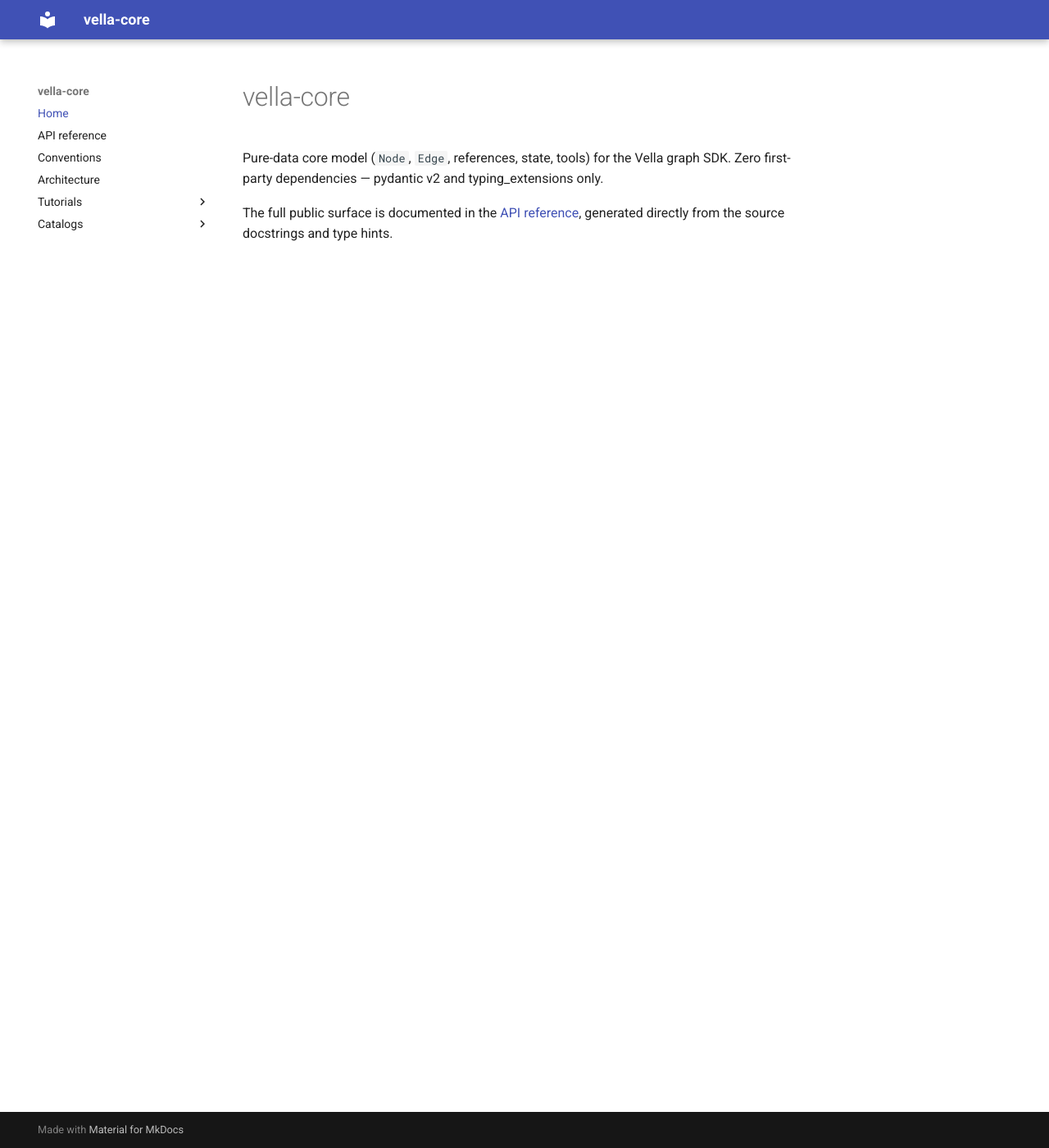
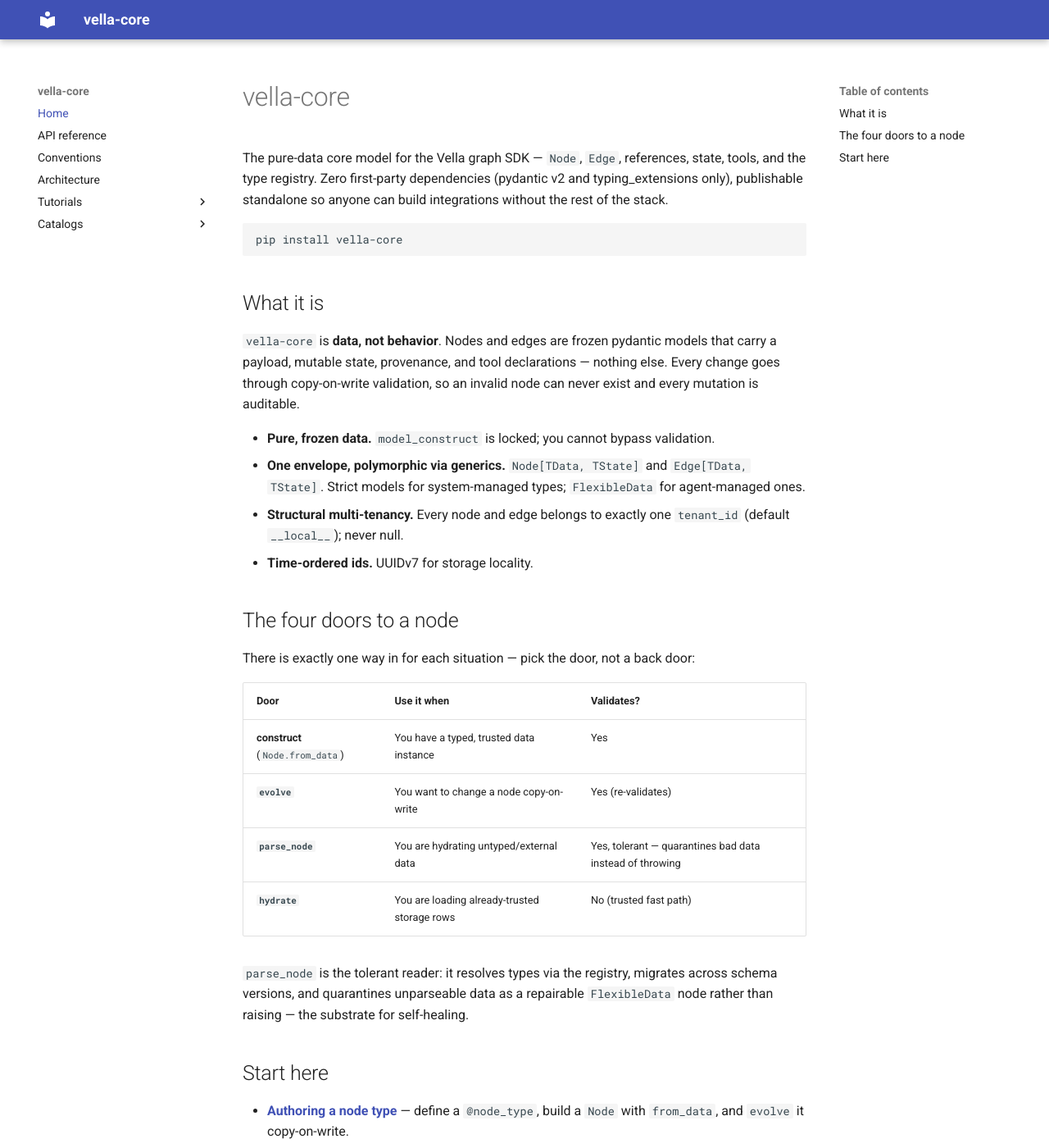
Before and after one commit to BCGK-2023/vella, an MkDocs documentation site: the page built from docs/index.md, in a window 1280 px wide and 1400 px high. Shown: the whole window at 82% size. Built offline with MkDocs 1.6.1 and Material for MkDocs 9.7.7, drawn with Linux system fonts in a browser that asks for light colours; some of the changed text lies outside the part shown.

Commit message:
docs(site): flesh landing page + add edges-and-state tutorial
Make the docs site non-bare ahead of publication.

- docs/index.md: real landing — what vella-core is, the four doors
  (construct/evolve/parse_node/hydrate) with a validates? column, and a
  Start-here section linking tutorials/conventions/architecture/API/catalogs.
  Adds a hermetic-Registry note (admonition).
- docs/tutorials/edges-and-state.md (NEW): doctest-safe how-to covering
  Edge construction with canonical EdgeTypes, Overlay state + update_state,
  Actuator current/desired + update_desired, and the VellaError guards.
  Uses canonical edge types so it stays clean under filterwarnings=error
  (UnknownEdgeTypeWarning is a UserWarning).
- mkdocs.yml: enable `admonition` (ships with Python-Markdown — no new dep);
  add the new tutorial to nav.

Authored in a writer pass, then independently reviewed (code-reviewer:
APPROVE WITH NITS; the one accuracy nit was applied). Full local gate green
(153 tests incl. the new doctests, mypy, pyright, ruff, interrogate,
mkdocs --strict, export_schema --check, generate_catalogs --check).

Co-Authored-By: Claude Opus 4.8 (1M context) <noreply@anthropic.com>

````diff
--- a/docs/index.md
+++ b/docs/index.md
@@ -1,8 +1,61 @@
 # vella-core
 
-Pure-data core model (`Node`, `Edge`, references, state, tools) for the Vella
-graph SDK. Zero first-party dependencies — pydantic v2 and typing_extensions
-only.
+The pure-data core model for the Vella graph SDK — `Node`, `Edge`, references,
+state, tools, and the type registry. Zero first-party dependencies (pydantic v2
+and typing_extensions only), publishable standalone so anyone can build
+integrations without the rest of the stack.
 
-The full public surface is documented in the [API reference](api.md), generated
-directly from the source docstrings and type hints.
+```bash
+pip install vella-core
+```
+
+## What it is
+
+`vella-core` is **data, not behavior**. Nodes and edges are frozen pydantic
+models that carry a payload, mutable state, provenance, and tool declarations —
+nothing else. Every change goes through copy-on-write validation, so an invalid
+node can never exist and every mutation is auditable.
+
+- **Pure, frozen data.** `model_construct` is locked; you cannot bypass
+  validation.
+- **One envelope, polymorphic via generics.** `Node[TData, TState]` and
+  `Edge[TData, TState]`. Strict models for system-managed types; `FlexibleData`
+  for agent-managed ones.
+- **Structural multi-tenancy.** Every node and edge belongs to exactly one
+  `tenant_id` (default `__local__`); never null.
+- **Time-ordered ids.** UUIDv7 for storage locality.
+
+## The four doors to a node
+
+There is exactly one way in for each situation — pick the door, not a back door:
+
+| Door | Use it when | Validates? |
+|------|-------------|-----------|
+| **construct** (`Node.from_data`) | You have a typed, trusted data instance | Yes |
+| **`evolve`** | You want to change a node copy-on-write | Yes (re-validates) |
+| **`parse_node`** | You are hydrating untyped/external data | Yes, tolerant — quarantines bad data instead of throwing |
+| **`hydrate`** | You are loading already-trusted storage rows | No (trusted fast path) |
+
+`parse_node` is the tolerant reader: it resolves types via the registry, migrates
+across schema versions, and quarantines unparseable data as a repairable
+`FlexibleData` node rather than raising — the substrate for self-healing.
+
+## Start here
+
+- **[Authoring a node type](tutorials/authoring-a-node-type.md)** — define a
+  `@node_type`, build a `Node` with `from_data`, and `evolve` it copy-on-write.
+- **[Edges and state](tutorials/edges-and-state.md)** — connect nodes with a typed
+  `Edge` and manage `Overlay` / `Actuator` state.
+- **[Conventions](conventions.md)** — the rules every model follows.
+- **[Architecture](architecture.md)** — how `Node`, `Edge`, and the state
+  envelopes relate (with a diagram).
+- **[API reference](api.md)** — the full public surface, generated directly from
+  the source docstrings and type hints.
+- **[Catalogs](catalogs/index.md)** — generated tables of edge types, the public
+  API, compatibility policies, and the type registry.
+
+!!! note "Examples register locally"
+
+    Examples that touch the type registry construct their own `Registry()` and
+    pass `registry=` so they stay hermetic — they never mutate the process-global
+    `default_registry`. Copy that pattern in your own tests.
--- a/mkdocs.yml
+++ b/mkdocs.yml
@@ -16,7 +16,9 @@ plugins:
 
 # Mermaid diagrams-as-code render via Material's superfences custom fence.
 # pymdown-extensions ships with mkdocs-material — no new dependency.
+# `admonition` ships with Python-Markdown (a mkdocs dependency) — also no new dep.
 markdown_extensions:
+  - admonition
   - pymdownx.superfences:
       custom_fences:
         - name: mermaid
@@ -30,6 +32,7 @@ nav:
   - Architecture: architecture.md
   - Tutorials:
       - Authoring a node type: tutorials/authoring-a-node-type.md
+      - Edges and state: tutorials/edges-and-state.md
   - Catalogs:
       - Overview: catalogs/index.md
       - Edge vocabulary: catalogs/edge_types.md
````
Also changed, not shown: docs/tutorials/edges-and-state.md (added, +141 -0 lines).
